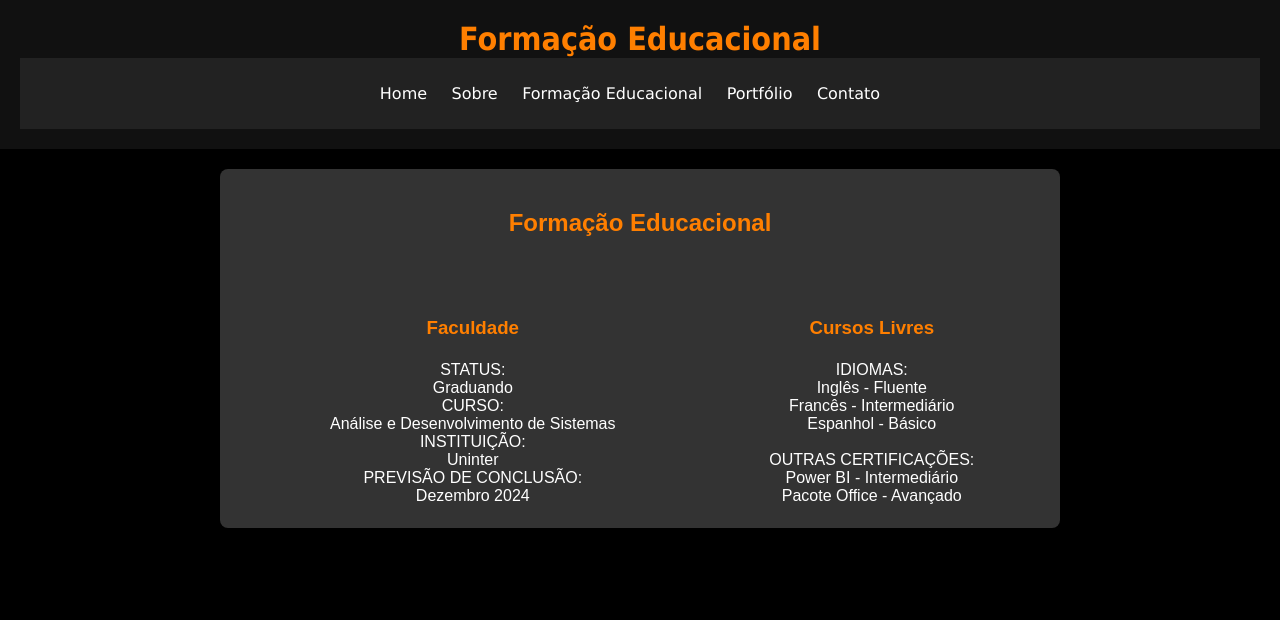
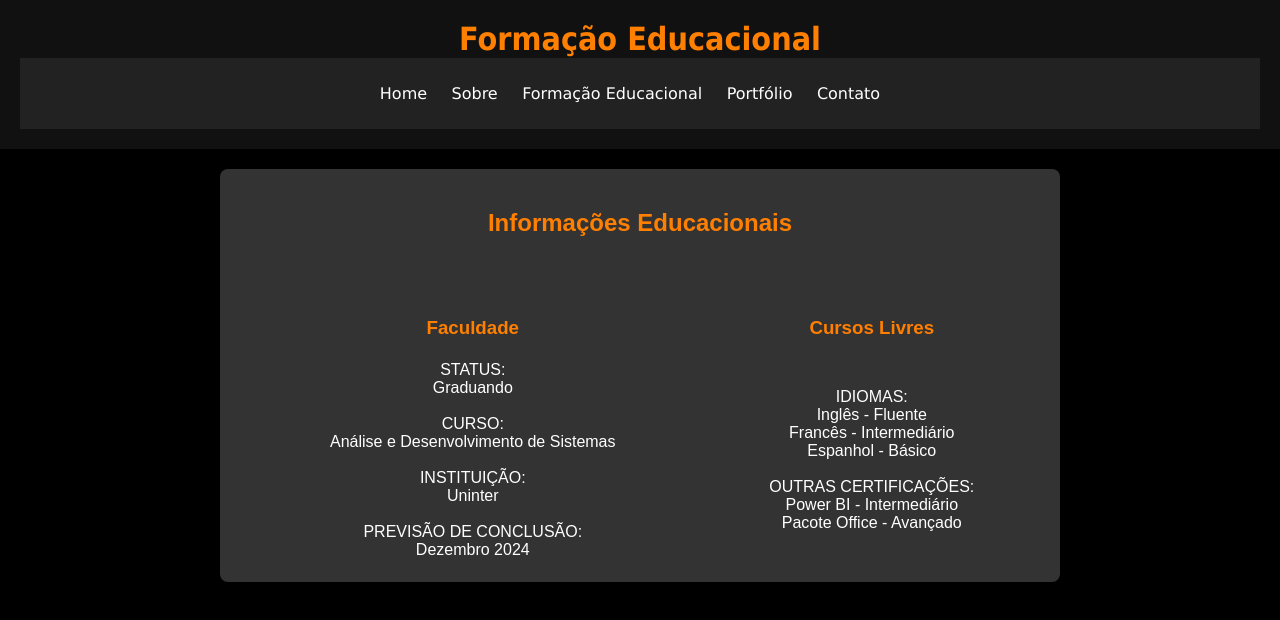
Before and after one commit to FelipeMattos17/meu-portfolio, a plain HTML site: page education.html in a window 1280 px wide. Drawn offline with Linux system fonts and the light colour scheme.

Commit message:
Update education.html

```diff
--- a/education.html
+++ b/education.html
@@ -21,7 +21,7 @@
     </header>
     <main>
         <div class="education-content">
-            <h2>Formação Educacional</h2>
+            <h2>Informações Educacionais</h2>
             <table>
                 <tr>
                     <td><h3>Faculdade</h3></td>
@@ -30,10 +30,13 @@
                 <tr>
                     <td>STATUS:<br>
                         Graduando<br>
+                        <br>
                         CURSO:<br>
                         Análise e Desenvolvimento de Sistemas<br>
+                        <br>
                         INSTITUIÇÃO:<br>
                         Uninter<br>
+                        <br>
                         PREVISÃO DE CONCLUSÃO:<br>
                         Dezembro 2024</td><br>
                     <td>IDIOMAS:<br>
```
